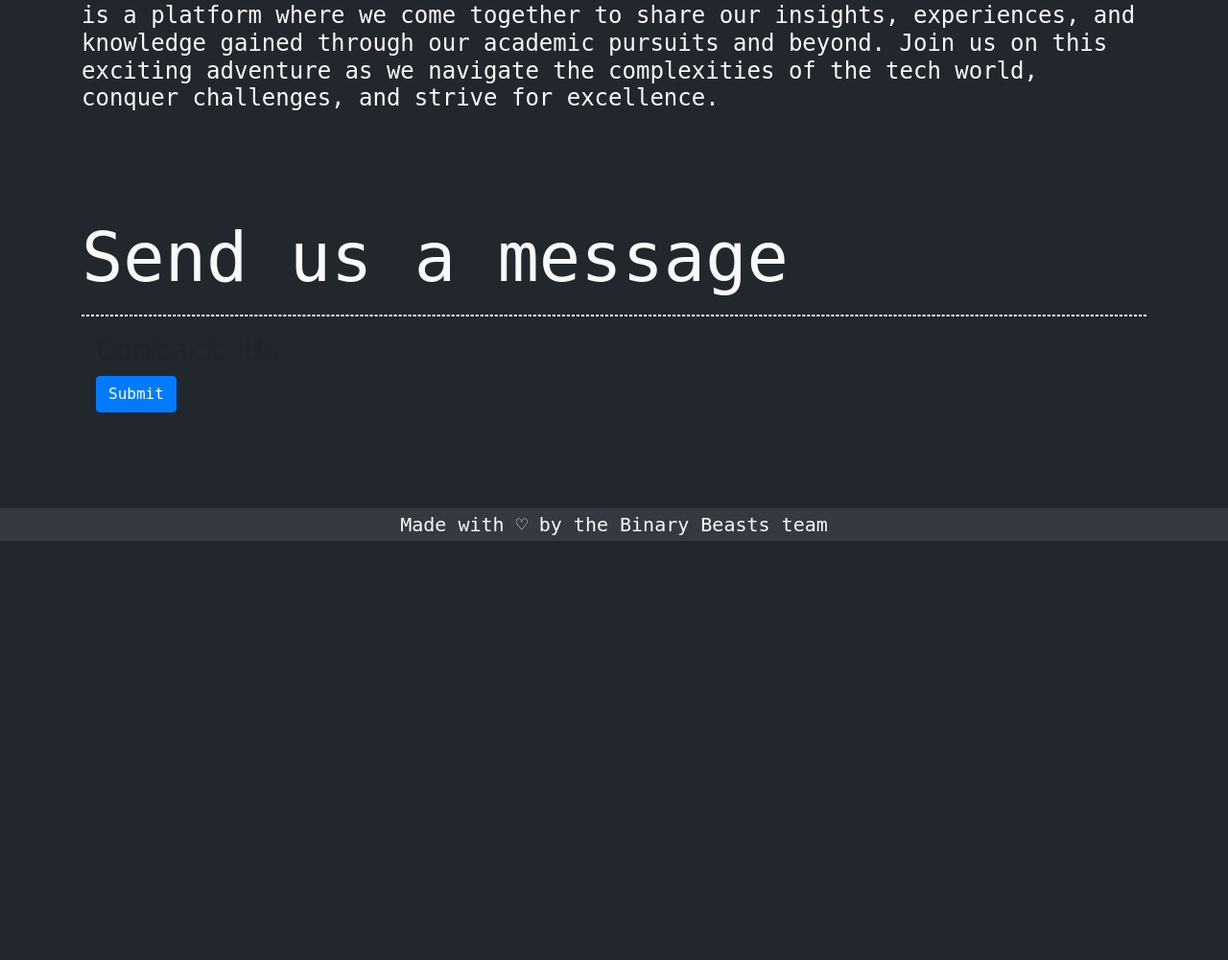
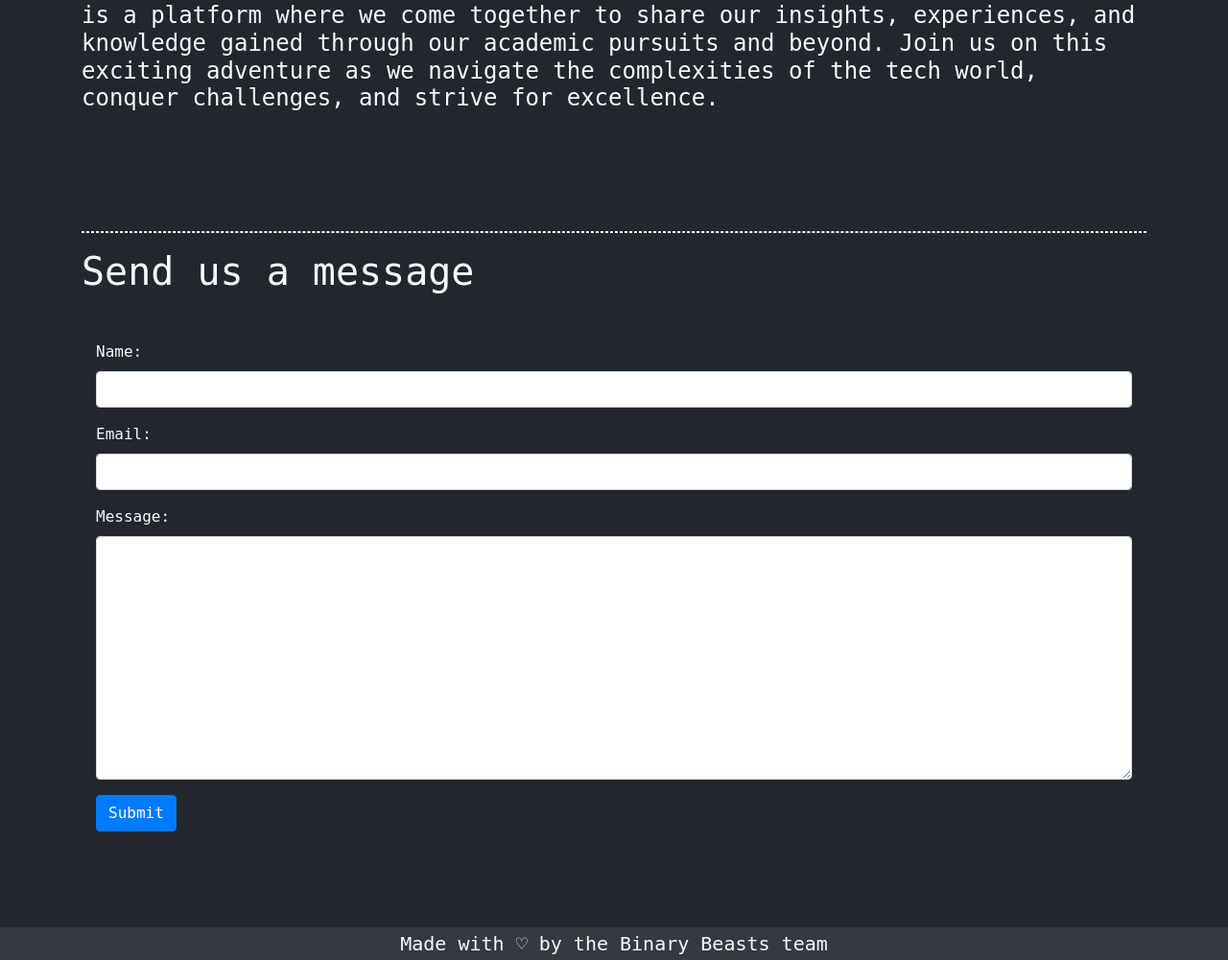
Before and after one commit to arthurW1935/skill-overflow, a Django app: page /about/ in a window 1280 px wide. Shown: the part 592-1593 px from the top of the page at 96% size. Before the commit the page ends 1156 px from the top, so only its background shows below. Run offline with Django 4.2, Linux system fonts and the light colour scheme; some libraries are stand-ins or nearby versions.

Commit message:
created user contact form

```diff
--- a/resources/views.py
+++ b/resources/views.py
@@ -1,5 +1,8 @@
 from django.shortcuts import render
 from .forms import ContactForm
+from django.core.mail import send_mail
+from django.conf import settings
+
 
 # Create your views here.
 def home(request):
@@ -21,17 +24,25 @@ def machinelearning(request):
     return render(request, 'machinelearning.html')
 
 def about(request):
-    return render(request, 'about.html')
-
-def contact_view(request):
     if request.method == 'POST':
         form = ContactForm(request.POST)
         if form.is_valid():
-            # Handle form submission (e.g., send email)
-            # You can use Django's email sending capabilities here
-            pass
+            name = form.cleaned_data['name']
+            email = form.cleaned_data['email']
+            message = f"Thank you for reaching out to us. Your message has been recieved. We will reply shortly.\n\nRecieved from {name}<{email}>\nMessage:\n{form.cleaned_data['message']}"
+
+            # Send email
+            send_mail(
+                f'Contact Form Submission from {name}',
+                f'Name: {name}\nEmail: {email}\nMessage: {message}',
+                settings.EMAIL_HOST_USER,  # Replace with your 'from' email
+                [email],  # Replace with a list of recipient emails
+                fail_silently=False,
+            )
+            return render(request, 'about.html', {'form': ContactForm(), 'name': name})
+
 
     else:
         form = ContactForm()
 
-    return render(request, 'contact/contact.html', {'form': form})
+    return render(request, 'about.html', {'form': form})
--- a/templates/about.html
+++ b/templates/about.html
@@ -11,17 +11,29 @@
     <div style="padding: 20px"></div>
     <p class="text-light h4">Welcome to Binary Beasts! We are a dynamic duo in the world of technology—Sourashis Sarkar and Sandip Dey. As avid tech enthusiasts and passionate learners, we're currently pursuing our undergraduate studies in Computer Science at Scaler School of Technology. Our journey in the realm of technology has been fueled by curiosity, dedication, and the desire to make a meaningful impact in this ever-evolving digital landscape. Binary Beasts is a platform where we come together to share our insights, experiences, and knowledge gained through our academic pursuits and beyond. Join us on this exciting adventure as we navigate the complexities of the tech world, conquer challenges, and strive for excellence.</p>
     <div style="padding: 50px"></div>
-    <h1 class="text-light display-3">Send us a message</h1>
     <hr style="border: 1px dashed white">
+    <h1 class="text-light h1">Send us a message</h1>
+    <div style="padding: 20px"></div>
 
+    {% if name %}
         <div class="container">
-        <h2>Contact Us</h2>
+            <center class="text-light h2">
+                Thanks {{ name }}!
+            </center>
+            <center class="text-light h3">
+                We have received your message and will get back to you shortly.
+            </center>
+            <div style="padding: 20px"></div>
+            <button type="submit" class="btn btn-primary"><a class="text-light" href="{% url "about" %}">Go Back</a></button>
+        </div>
+    {% else %}
+        <div class="container">
             <form method="POST">
                 {% csrf_token %}
                 {{ form.as_p }}
                 <button type="submit" class="btn btn-primary">Submit</button>
             </form>
         </div>
-
+    {% endif %}
 
 {% endblock %}
--- a/templates/base.html
+++ b/templates/base.html
@@ -12,7 +12,7 @@
     {% load static %} <link rel=”stylesheet” href=”{% static 'css/home.css' %}”>
     {%block css %}{% endblock %}
   </head>
-  <body style="background-color: #22272e; font-family: monospace">
+  <body class="text-light" style="background-color: #22272e; font-family: monospace">
     <nav class="navbar navbar-expand-lg navbar-dark bg-dark" id="navigation-bar" style="justify-content: space-between">
           <a class="navbar-brand" href="#">Skill Overflow</a>
           <button class="navbar-toggler" type="button" data-toggle="collapse" data-target="#navbarSupportedContent" aria-controls="navbarSupportedContent" aria-expanded="false" aria-label="Toggle navigation">
```
Also changed, not shown: skill_overflow/settings.py (+6 -3 lines). Lines whose indentation alone changed are shown as unchanged.
